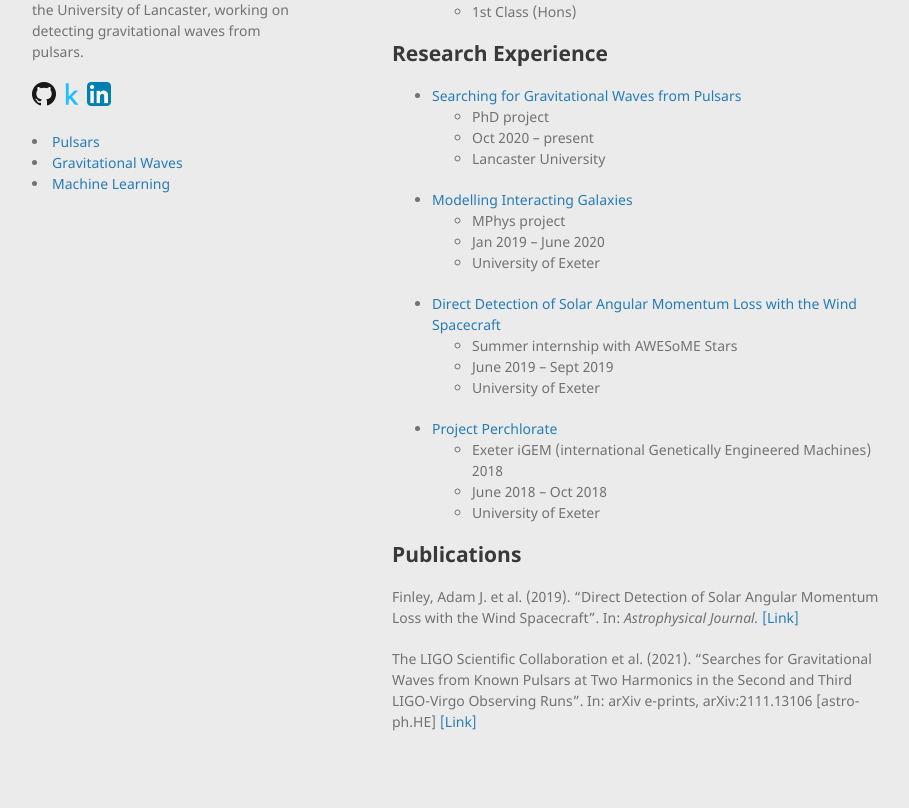
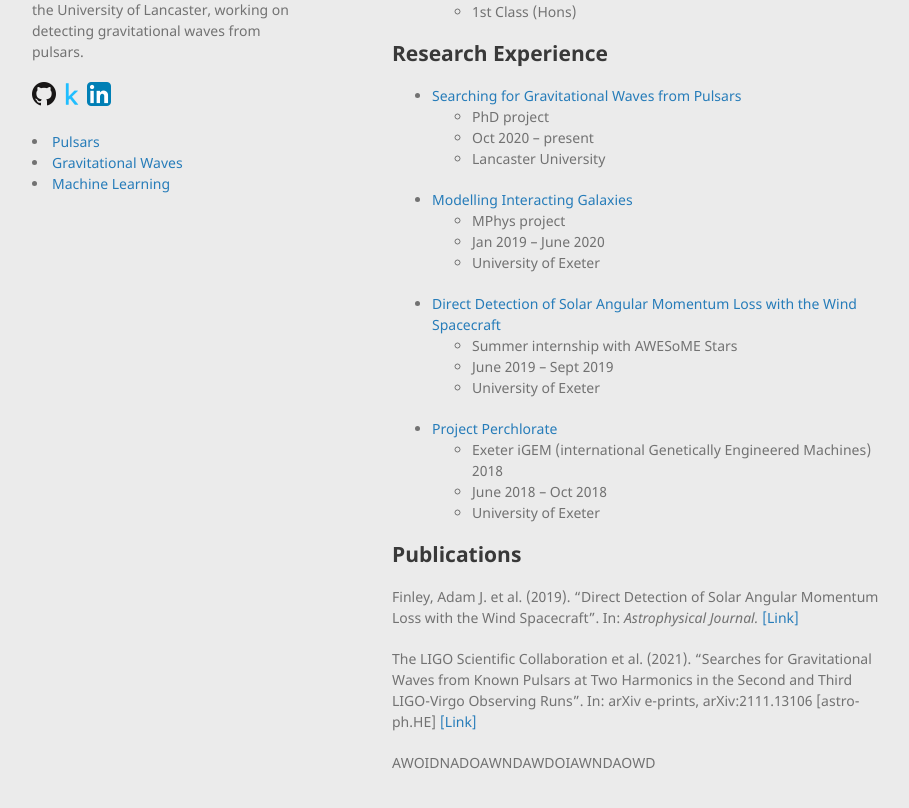
Before and after one commit to alhewitt/alhewitt.github.io, a Jekyll site: the page built from index.md, in a window 1280 px wide and 1161 px high. Shown: the part 338-1146 px from the top of the window, without its empty margins (178-1087 px from the left). Built offline with Jekyll 4.4.1, drawn with Linux system fonts in a browser that asks for light colours; our own code applies the rules of GitHub Pages for plain Markdown files.

Commit message:
Update default.html

```diff
--- a/_layouts/default.html
+++ b/_layouts/default.html
@@ -54,9 +54,10 @@
           {% endif %}
         {% endfor %}
       </header>
-      <section border-style="solid">
+      <section border-style="solid red">
 
       {{ content }}
+      AWOIDNADOAWNDAWDOIAWNDAOWD
 
       </section>
       <footer>
```
